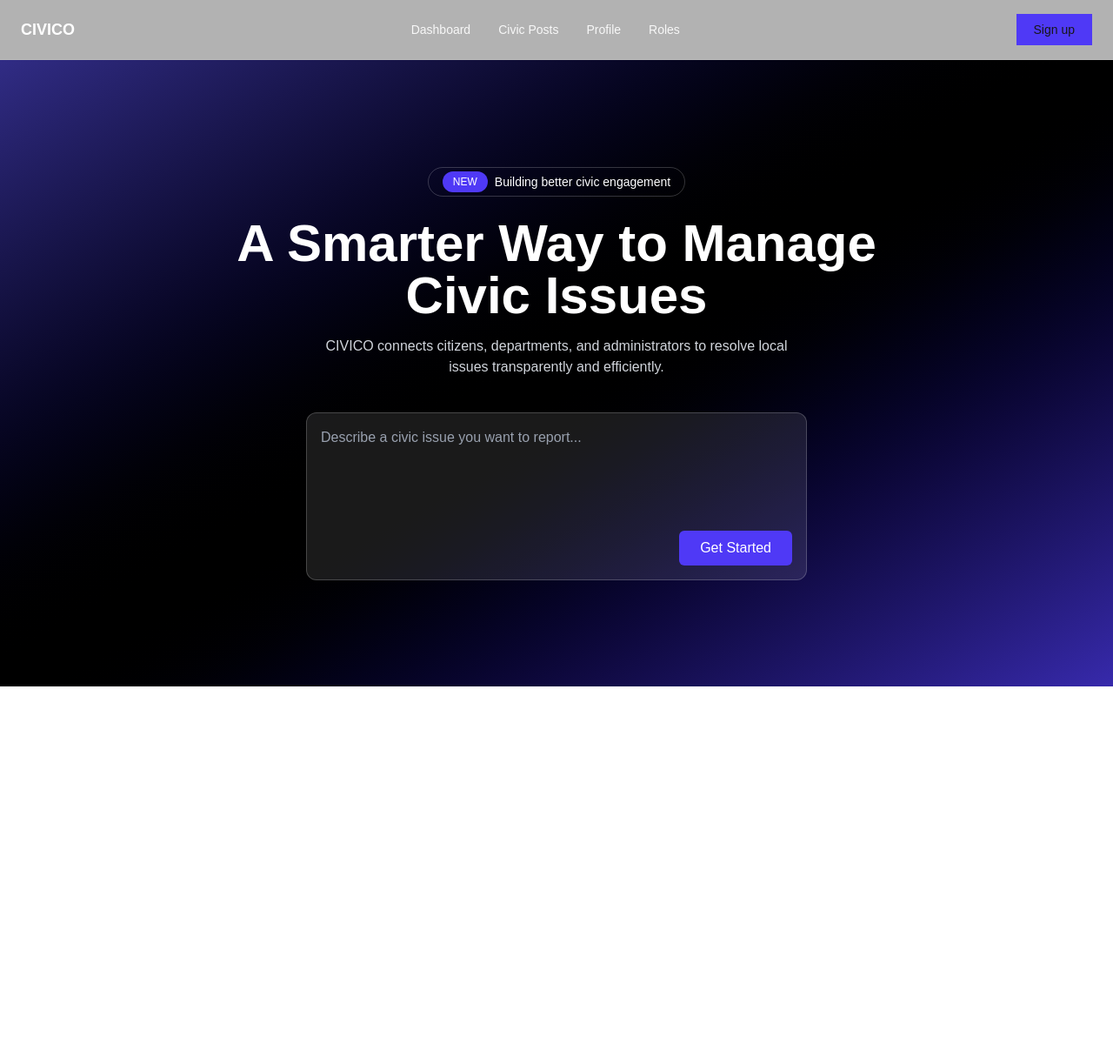
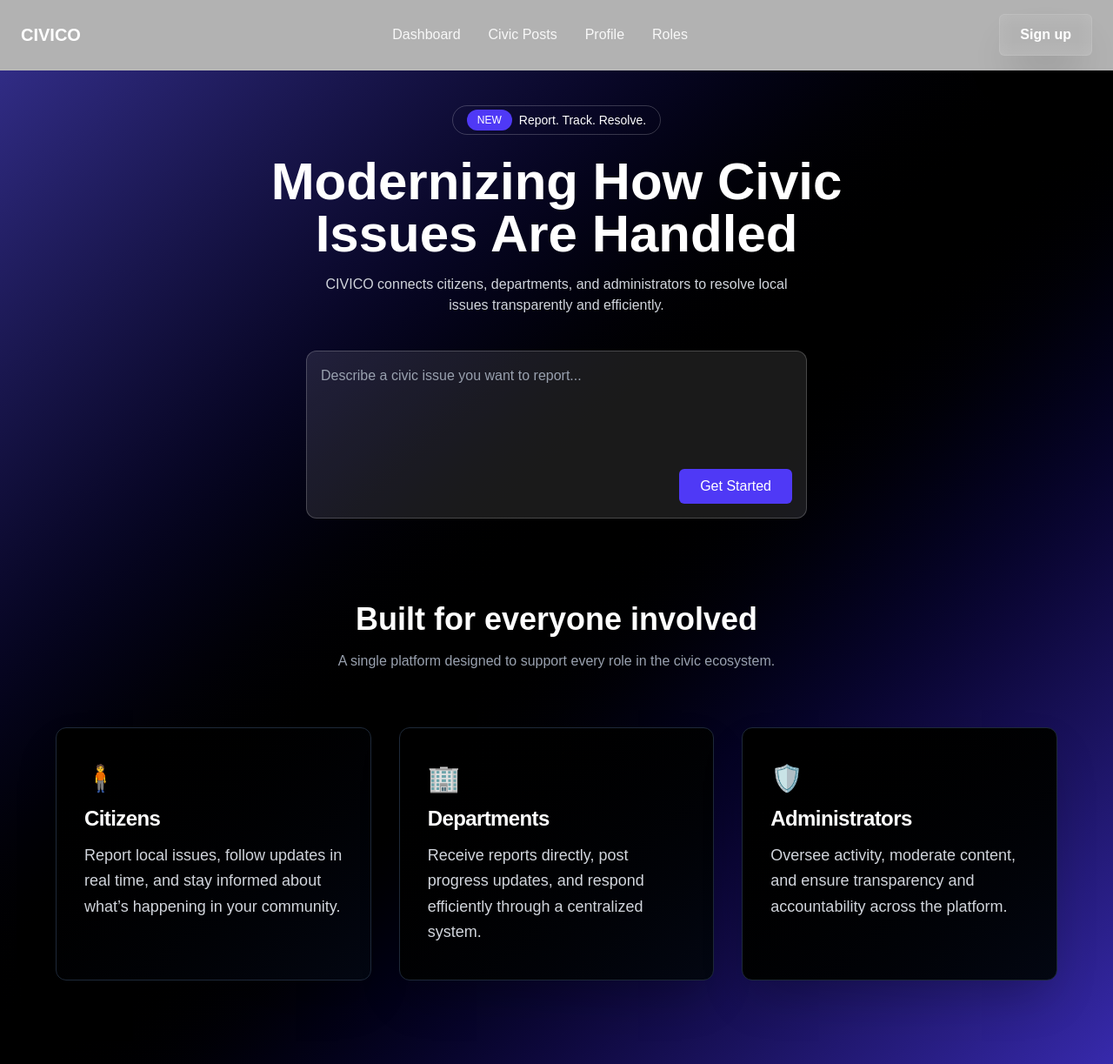
Before and after one commit to KrishnaPrasad-dev/Civico, a Next.js app: page / in a window 1280 px wide. Shown: the whole page at 87% size. Before the commit the page ends 800 px from the top, so only its background shows below. Built offline with nearby package versions, Linux system fonts and the light colour scheme.

Commit message:
added the signup buttons navbar and the cards at the bottom

```diff
--- a/components/home/Hero.tsx
+++ b/components/home/Hero.tsx
@@ -1,26 +1,26 @@
 "use client";
-
 import { useState } from "react";
+import RoleCard from "../ui/RoleCard";
 
 export default function Hero() {
   const [text, setText] = useState("");
 
   return (
-    <section className="relative min-h-[90vh] flex flex-col items-center justify-center text-white px-6">
+    <section className="relative min-h-[90vh]  flex flex-col items-center justify-center text-white px-6">
       {/* Background */}
       <div className="absolute inset-0 -z-10 bg-gradient-to-br from-indigo-900 via-black to-indigo-800" />
 
       {/* Badge */}
-      <div className="mb-6 flex items-center gap-2 border border-white/20 px-4 py-1 rounded-full text-sm">
+      <div className="mb-6 flex mt-10 items-center gap-2 border border-white/20 px-4 py-1 rounded-full text-sm">
         <span className="bg-indigo-600 px-3 py-1 rounded-full text-xs">
           NEW
         </span>
-        <span>Building better civic engagement</span>
+        <span>Report. Track. Resolve.</span>
       </div>
 
       {/* Heading */}
       <h1 className="text-center text-4xl md:text-6xl font-semibold max-w-3xl">
-        A Smarter Way to Manage Civic Issues
+        Modernizing How Civic Issues Are Handled
       </h1>
 
       {/* Subheading */}
@@ -43,6 +43,37 @@ export default function Hero() {
           Get Started
         </button>
       </div>
+
+      <section className="py-24 px-6 text-white">
+  <h2 className="text-center text-3xl md:text-4xl font-semibold">
+    Built for everyone involved
+  </h2>
+
+  <p className="text-center text-gray-400 mt-4 max-w-xl mx-auto">
+    A single platform designed to support every role in the civic ecosystem.
+  </p>
+
+  <div className="mt-16 grid gap-8 md:grid-cols-3 max-w-6xl mx-auto">
+    <RoleCard
+      icon="🧍"
+      title="Citizens"
+      description="Report local issues, follow updates in real time, and stay informed about what’s happening in your community."
+    />
+
+    <RoleCard
+      icon="🏢"
+      title="Departments"
+      description="Receive reports directly, post progress updates, and respond efficiently through a centralized system."
+    />
+
+    <RoleCard
+      icon="🛡️"
+      title="Administrators"
+      description="Oversee activity, moderate content, and ensure transparency and accountability across the platform."
+    />
+  </div>
+</section>
     </section>
+
   );
 }
--- a/components/layout/Navbar.tsx
+++ b/components/layout/Navbar.tsx
@@ -1,4 +1,5 @@
 "use client";
+import AnimatedButton from "../ui/AnimatedButton";
 
 import Link from "next/link";
 import { useState } from "react";
@@ -11,13 +12,13 @@ export default function Navbar({ variant = "public" }: NavbarProps) {
   const [menuOpen, setMenuOpen] = useState(false);
 
   return (
-    <header className="sticky top-0 z-50 w-full border-b border-white/10 bg-black/30 backdrop-blur">
+    <header className="sticky top-0 z-50  w-full border-b border-white/10 bg-black/30 backdrop-blur">
       <div className="max-w-7xl mx-auto px-6 py-4 flex items-center justify-between">
-        <Link href="/" className="text-white font-semibold text-lg">
+        <Link href="/" className="text-white font-semibold text-xl">
           CIVICO
         </Link>
 
-        <nav className="hidden md:flex items-center gap-8 text-sm text-white/90">
+        <nav className="hidden md:flex items-center gap-8 text-md text-white/90">
           <Link href="#" className="hover:text-indigo-400">Dashboard</Link>
           <Link href="#" className="hover:text-indigo-400">Civic Posts</Link>
           <Link href="#" className="hover:text-indigo-400">Profile</Link>
@@ -26,21 +27,22 @@ export default function Navbar({ variant = "public" }: NavbarProps) {
 
         <div className="flex items-center gap-4">
   {variant === "public" && (
-            <Link
+    <AnimatedButton
+      text="Sign up"
       href="/signup"
-              className="hidden md:inline-block bg-indigo-600 px-5 py-2 text-sm font-medium hover:bg-indigo-700"
-            >
-              Sign up
-            </Link>
+      className="hidden md:inline-flex"
+    />
   )}
 
   <button
     onClick={() => setMenuOpen(true)}
     className="md:hidden text-white"
+    aria-label="Open menu"
   >
     ☰
   </button>
 </div>
+
       </div>
 
       {menuOpen && (
--- /dev/null
+++ b/components/ui/AnimatedButton.tsx
@@ -0,0 +1,43 @@
+"use client";
+
+type AnimatedButtonProps = {
+  text: string;
+  href?: string;
+  onClick?: () => void;
+  className?: string;
+};
+
+export default function AnimatedButton({
+  text,
+  href = "#",
+  onClick,
+  className = "",
+}: AnimatedButtonProps) {
+  const Element = href ? "a" : "button";
+
+  return (
+    <Element
+      href={href}
+      onClick={onClick}
+      className={`relative inline-flex items-center justify-center px-6 py-3 overflow-hidden font-semibold text-white rounded-md shadow-2xl group ${className}`}
+    >
+      {/* Hover gradient */}
+      <span className="absolute inset-0 w-full h-full transition duration-300 ease-out opacity-0 bg-gradient-to-br from-pink-600 via-purple-700 to-blue-400 group-hover:opacity-100" />
+
+      {/* Glass shine layers */}
+      <span className="absolute top-0 left-0 w-full h-1/3 bg-gradient-to-b from-white to-transparent opacity-5" />
+      <span className="absolute bottom-0 left-0 w-full h-1/3 bg-gradient-to-t from-white to-transparent opacity-5" />
+      <span className="absolute bottom-0 left-0 w-4 h-full bg-gradient-to-r from-white to-transparent opacity-5" />
+      <span className="absolute bottom-0 right-0 w-4 h-full bg-gradient-to-l from-white to-transparent opacity-5" />
+
+      {/* Border */}
+      <span className="absolute inset-0 border border-white/10 rounded-md" />
+
+      {/* Ripple glow */}
+      <span className="absolute w-0 h-0 transition-all duration-300 ease-out bg-white rounded-full group-hover:w-56 group-hover:h-56 opacity-5" />
+
+      {/* Text */}
+      <span className="relative z-10">{text}</span>
+    </Element>
+  );
+}
--- /dev/null
+++ b/components/ui/BadgeShine.tsx
@@ -0,0 +1,16 @@
+"use client";
+
+type BadgeShineProps = {
+  text: string;
+  className?: string;
+};
+
+export default function BadgeShine({ text, className = "" }: BadgeShineProps) {
+  return (
+    <span
+      className={`inline-flex items-center justify-center cursor-pointer rounded-full border border-gray-800 bg-[linear-gradient(110deg,#000,45%,#4D4B4B,55%,#000)] bg-[length:250%_100%] px-3 py-1 text-xs font-medium text-gray-300 animate-background-shine ${className}`}
+    >
+      {text}
+    </span>
+  );
+}
--- /dev/null
+++ b/components/ui/RoleCard.tsx
@@ -0,0 +1,72 @@
+"use client";
+
+import { useRef, useState } from "react";
+
+type RoleCardProps = {
+  icon: string;
+  title: string;
+  description: string;
+};
+
+export default function RoleCard({
+  icon,
+  title,
+  description,
+}: RoleCardProps) {
+  const divRef = useRef<HTMLDivElement>(null);
+  const [isFocused, setIsFocused] = useState(false);
+  const [position, setPosition] = useState({ x: 0, y: 0 });
+  const [opacity, setOpacity] = useState(0);
+
+  const handleMouseMove = (e: React.MouseEvent<HTMLDivElement>) => {
+    if (!divRef.current || isFocused) return;
+
+    const rect = divRef.current.getBoundingClientRect();
+    setPosition({ x: e.clientX - rect.left, y: e.clientY - rect.top });
+  };
+
+  return (
+    <div
+      ref={divRef}
+      onMouseMove={handleMouseMove}
+      onMouseEnter={() => setOpacity(1)}
+      onMouseLeave={() => setOpacity(0)}
+      onFocus={() => {
+        setIsFocused(true);
+        setOpacity(1);
+      }}
+      onBlur={() => {
+        setIsFocused(false);
+        setOpacity(0);
+      }}
+      tabIndex={0}
+      className="relative flex flex-col gap-5 overflow-hidden rounded-xl border border-gray-800 bg-gradient-to-br from-black to-gray-950 px-8 py-10 shadow-2xl"
+    >
+      {/* Spotlight */}
+      <div
+        className="pointer-events-none absolute -inset-px transition duration-300"
+        style={{
+          opacity,
+          background: `radial-gradient(
+            520px circle at ${position.x}px ${position.y}px,
+            rgba(120,119,198,0.18),
+            transparent 40%
+          )`,
+        }}
+      />
+
+      {/* Content */}
+      <div className="relative z-10">
+        <div className="text-3xl">{icon}</div>
+
+        <h3 className="mt-3 text-2xl font-bold tracking-tight text-white">
+          {title}
+        </h3>
+
+        <p className="mt-3 text-base md:text-lg font-medium text-gray-300 leading-relaxed">
+          {description}
+        </p>
+      </div>
+    </div>
+  );
+}
```
Lines whose indentation alone changed are shown as unchanged.
